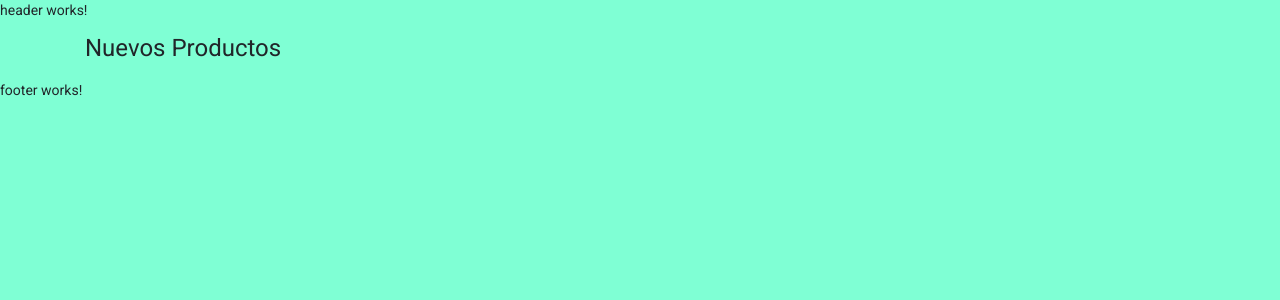
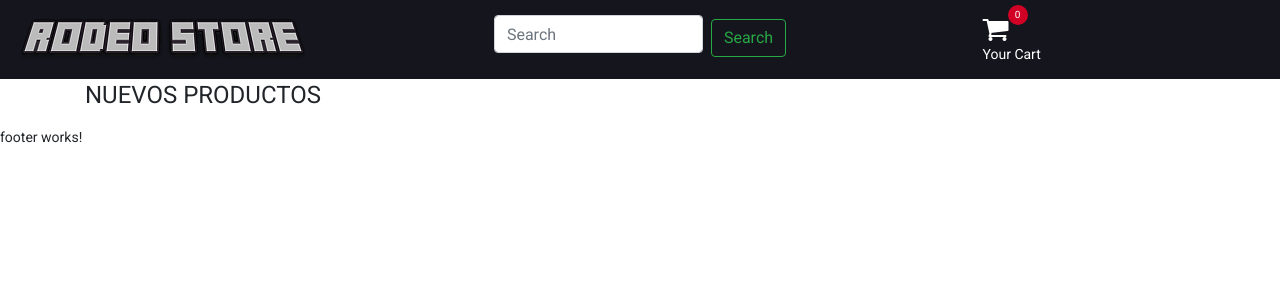
Before and after one commit to bhcastillo/rodeoStore, an Angular app: page / in a window 1280 px wide. Shown: the top 300 px of the page. Built offline with nearby package versions, Linux system fonts and the light colour scheme; no server answers.

Commit message:
add component header

```diff
--- a/src/app/pages/home/home.component.html
+++ b/src/app/pages/home/home.component.html
@@ -1,18 +1,6 @@
 <section class="section">
   <div class="container">
-    <h1>Nuevos Productos</h1>
+    <h1>NUEVOS PRODUCTOS</h1>
     <app-card *ngIf="products.length > 0" [products]="products"></app-card>
-    <!-- <mat-card class="mb-2 ml-2" id="mat-card">
-          <img mat-card-image [src]="product.img" />
-          <mat-card-title> {{ product.name }} </mat-card-title>
-          <mat-card-content>
-            {{ product.description | description }}
-          </mat-card-content>
-          <hr />
-          <p>{{ product.price }}</p>
-          <mat-card-actions>
-            <button mat-stroked-button color="primary">comprar</button>
-          </mat-card-actions>
-        </mat-card> -->
   </div>
 </section>
--- a/src/app/pages/product/product.component.html
+++ b/src/app/pages/product/product.component.html
@@ -32,7 +32,7 @@
               *ngIf="product?.quantity >= 1"
               class="add-to-cart-btn"
             >
-              <i class="fa fa-shopping-cart"></i>Add To Cart
+              <i class="fa fa-shopping-cart"></i>Añadir al carrito
             </button>
           </div>
         </div>
--- a/src/app/services/cart.service.ts
+++ b/src/app/services/cart.service.ts
@@ -68,8 +68,8 @@ export class CartService {
       .subscribe((product) => this.saveProductInCart(product, quantity));
   }
   saveProductInCart(product: IProduct, quantity?: number) {
-    product.quantity = Number(product.quantity)
-    quantity = Number(quantity)
+    product.quantity = Number(product.quantity);
+    quantity = Number(quantity);
     // If the cart is empty
     if (this.cartDataServer.data[0].product === undefined) {
       this.cartDataServer.data[0].product = product;
@@ -84,10 +84,7 @@ export class CartService {
     }
     // Cart is not empty
     else {
-      let index = this.cartDataServer.data.findIndex(
-        (p) => p.product.id === product.id
-      );
-
+      let index = this.cartDataServer.data.findIndex((p) => p.product.id === product.id);
       //1. If chosen product is already in cart array
       if (index !== -1) {
       if (quantity <= product.quantity){
@@ -102,14 +99,8 @@ export class CartService {
       }
       // 2. If chosen product is not in cart array
       else {
-        this.cartDataServer.data.push({
-          product,
-          quantityInCart:  1,
-        });
-        this.cartDataClient.prodData.push({
-          id: product.id,
-          quantityInCart:  1,
-        });
+        this.cartDataServer.data.push({product,quantityInCart:  1,});
+        this.cartDataClient.prodData.push({id: product.id,quantityInCart:  1,});
       }
       this.calculateTotal();
       this.cartDataClient.total = this.cartDataServer.total;
--- a/src/app/shared/header/header.component.html
+++ b/src/app/shared/header/header.component.html
@@ -1 +1,39 @@
-<p class="top-header">header works!</p>
+<header class="header">
+  <div class="row">
+    <!-- LOGO -->
+    <div class="col-sm-12 col-md-3">
+      <div class="header-logo">
+        <a routerLink="/" class="logo">
+          <img src="../../../assets/img/logo.png" alt="" class="ml-3" />
+        </a>
+      </div>
+    </div>
+    <!-- /LOGO -->
+    <!-- SEARCH -->
+    <div class="col-sm-12 col-md-6">
+      <form class="form-inline">
+        <input
+          class="form-control mr-sm-2 mb-2"
+          type="search"
+          placeholder="Search"
+          aria-label="Search"
+        />
+        <button class="btn btn-outline-success my-2 my-sm-0" type="submit">
+          Search
+        </button>
+      </form>
+    </div>
+    <!-- /SEARCH -->
+    <!-- CART -->
+    <div class="col-sm-12 col-md-3">
+      <div class="cart-dropdown">
+        <i class="fa fa-shopping-cart fa-2x"></i>
+        <span>Your Cart</span>
+        <div class="qty">
+          {{ cartData.data[0].quantityInCart !== 0 ? cartData.data.length : 0 }}
+        </div>
+      </div>
+    </div>
+    <!-- /CART -->
+  </div>
+</header>
--- a/src/app/shared/header/header.component.ts
+++ b/src/app/shared/header/header.component.ts
@@ -1,4 +1,6 @@
 import { Component, OnInit } from '@angular/core';
+import { IcartDataServer } from 'src/app/interfaces/cartData';
+import { CartService } from 'src/app/services/cart.service';
 
 @Component({
   selector: 'app-header',
@@ -7,9 +9,14 @@ import { Component, OnInit } from '@angular/core';
 })
 export class HeaderComponent implements OnInit {
 
-  constructor() { }
+  cartData:IcartDataServer;
+
+  constructor(private cartService:CartService) {
+
+   }
 
   ngOnInit(): void {
+    this.cartService.cartDataObs$.subscribe(data=> this.cartData = data);
   }
 
 }
--- a/src/styles.css
+++ b/src/styles.css
@@ -8,7 +8,6 @@ body {
 body {
   margin: 0;
   font-family: Roboto, "Helvetica Neue", sans-serif;
-  background-color: aquamarine;
 }
 
 /* pages product */
@@ -74,3 +73,48 @@ body {
   background-color: #e4e7ed;
   color: #d10024;
 }
+
+/*  header */
+.header {
+  background-color: #15161d;
+  padding-top: 15px;
+  padding-bottom: 15px;
+}
+/* logo */
+
+/* Search */
+.form-inline {
+  display: -ms-flexbox;
+  display: flex;
+  -ms-flex-flow: row wrap;
+  flex-flow: row wrap;
+  -ms-flex-align: center;
+  align-items: center;
+  justify-content: center;
+}
+.cart-dropdown {
+  position: relative;
+  display: inline-block;
+  color: #fff;
+}
+
+.cart-dropdown span {
+  display: block;
+}
+.cart-dropdown .qty {
+  position: absolute;
+  top: -10px;
+  left: 25px;
+  width: 20px;
+  height: 20px;
+  line-height: 20px;
+  text-align: center;
+  border-radius: 50%;
+  font-size: 10px;
+  color: #fff;
+  background-color: #d10024;
+}
+.cart-dropdown:hover {
+  cursor: pointer;
+  border-bottom: 1px solid #fff;
+}
```
Also changed, not shown: src/assets/img/logo.png (added).
